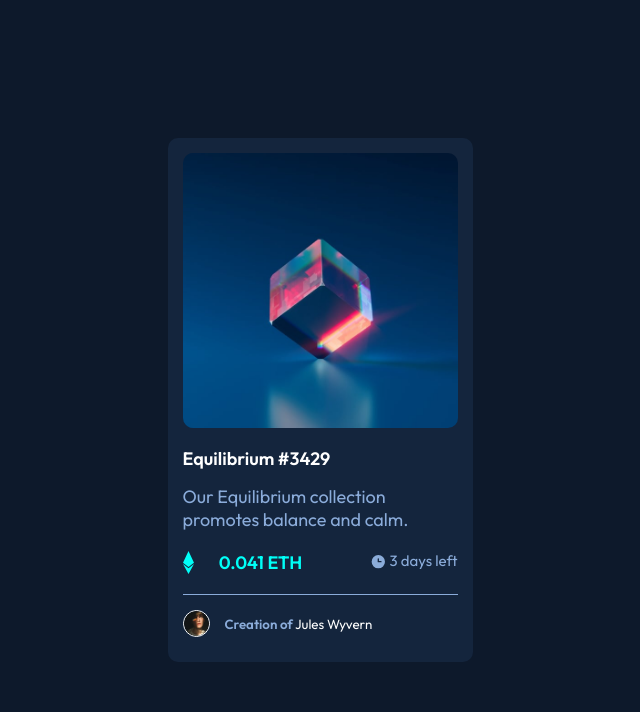
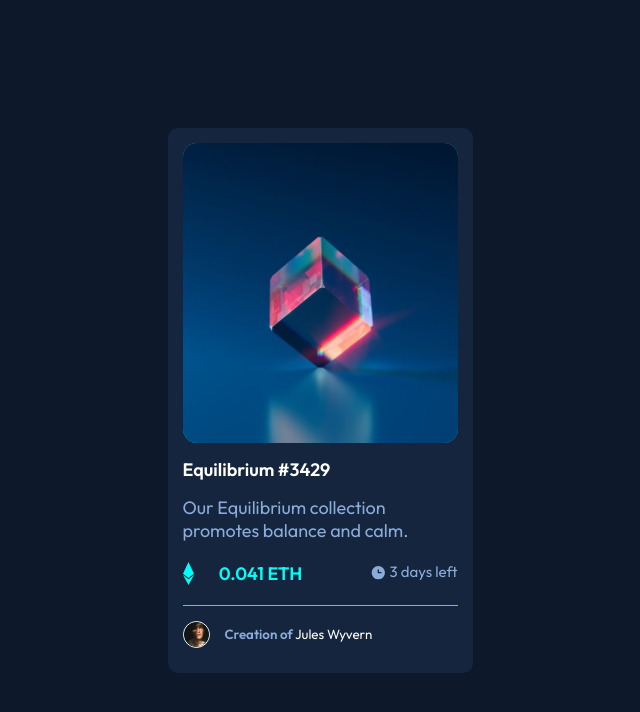
Before and after one commit to zeryzez/Frontend-Mentor-NFT-preview-card-component, a plain HTML site: page index.html in a window 1280 px wide. Shown: the whole page, without its empty margins (320-960 px from the left). Drawn offline with Linux system fonts and the light colour scheme.

Commit message:
changes on the style and index to fix the transition

```diff
--- a/index.html
+++ b/index.html
@@ -17,8 +17,11 @@
 </head>
 <body>
   <div class="container">
-    <button><img src="./images/image-equilibrium.jpg" alt="image-equilibrium" class="equilibrium"></button>
-
+    <div class="image-container">
+      <div class="layer">
+        <img src="./images/image-equilibrium.jpg" alt="image-equilibrium" class="equilibrium">
+      </div>
+    </div>
     <button><h1 class="title"> Equilibrium #3429</h1></button>
 
     <h2 class="description"> Our Equilibrium collection promotes balance and calm.</h2>
--- a/style.css
+++ b/style.css
@@ -25,21 +25,35 @@ body{
     max-width: 275px;
 }
 
-.equilibrium{
-    align-items: center;
-    max-width: 275px;
-    border-radius: 10px;
-    margin-bottom: 15px;
+.image-container{
+    overflow: hidden;
+    border-radius: 14px;
 }
 
-button .equilibrium:hover{
+.layer{
+    width: 100%;
+    height: 300px;
     background-image: url(./images/icon-view.svg);
+    background-color: rgba(0, 255, 247, 0.7);
+    background-position: center;
+    background-repeat: no-repeat;
+}
+
+.equilibrium{
+    width: 100%;
+    height: 100%;
+    object-fit: fill;
+    cursor: pointer;
+    opacity: 1;
+    transition: all 0.3s;
+}
+
+.layer:hover img{
     opacity: 0.4;
-    -webkit-transition: .3s ease-in-out;
-	transition: .3s ease-in-out;
 }
 
 .title{
+    padding-top: 15px;
     color: white;
     font-family: "Outfit", sans-serif;
     font-size: 18px;
```
